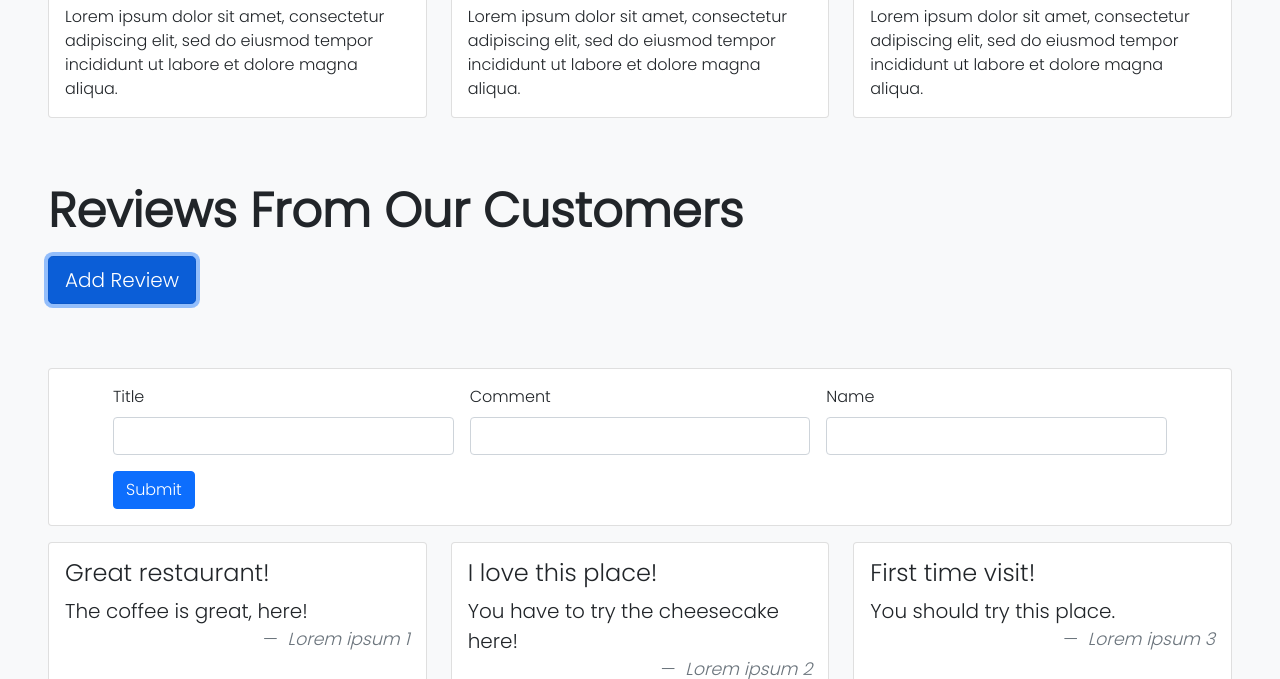
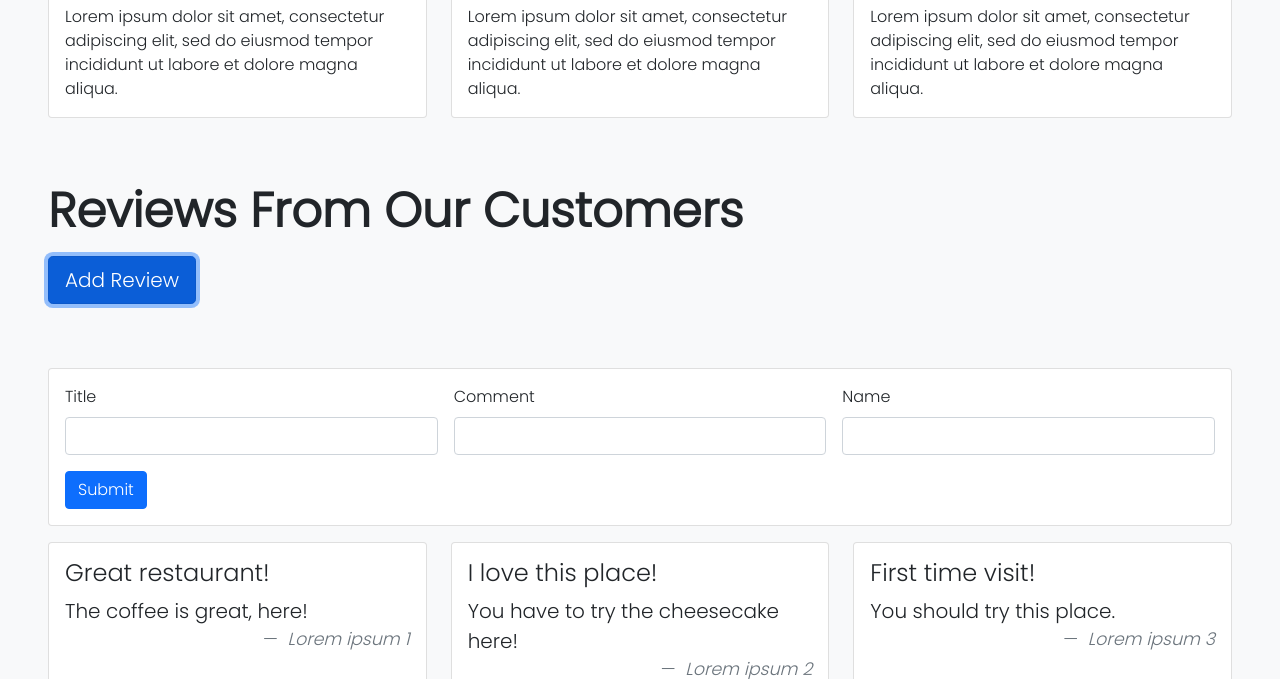
Before and after one commit to dan-koller/bootstrap-cafe, a plain HTML site: page index.html in a window 1280 px wide. Both pictures are taken after a click on the button "Add Review". Shown: the part 2790-3469 px from the top of the page. Drawn offline with nearby package versions, Linux system fonts and the light colour scheme.

Commit message:
Fixed review form padding

```diff
--- a/index.html
+++ b/index.html
@@ -118,7 +118,7 @@
                 </div>
                 <div id="products" class="container-fluid bg-light p-0">
                     <h2 class="display-5 pt-5 px-5 fw-bold">Our Products</h2>
-                    <!--Wrapper-->
+                    <!--Product Wrapper-->
                     <div class="px-5">
                         <!--Row-->
                         <div class="row">
@@ -271,10 +271,10 @@
                     </div>
                     <div id="collapseReview" class="collapse px-5 pt-5">
                         <!--Form Wrapper-->
-                        <div class="card px-5">
+                        <div class="card">
                             <!--Card-->
                             <div class="card-body">
-                                <!--Form-->
+                                <!--Review Form-->
                                 <form id="reviewForm" class="row g-3">
                                     <div class="col-md-4">
                                         <label
@@ -395,12 +395,12 @@
                     </div>
                 </div>
                 <div id="contact" class="container-fluid p-0 bg-light">
-                    <!--Container-->
+                    <!--Contact Container-->
                     <div
                         class="container-fluid d-md-flex justify-content-between p-5"
                     >
                         <h2 class="display-5 w-100 mb-3 fw-bold">Contact Us</h2>
-                        <!--Contact Container-->
+                        <!--Address Container-->
                         <div class="container-fluid ps-0">
                             <p class="fs-5">
                                 <b>Address:</b> 123 Lorem Ipsum, Dolor Sit
@@ -417,7 +417,7 @@
                             </p>
                         </div>
                     </div>
-                    <!--Container-->
+                    <!--Map Container-->
                     <div class="container-fluid p-0 d-md-flex">
                         <div class="ratio ratio-16x9">
                             <iframe
@@ -441,7 +441,7 @@
             </div>
         </main>
         <footer id="footer" class="footer bg-dark">
-            <!--Container-->
+            <!--Footer Container-->
             <div class="container-fluid pt-5 pb-3">
                 <ul class="nav">
                     <li class="nav-item">
@@ -486,7 +486,7 @@
                     </li>
                 </ul>
             </div>
-            <!--Container-->
+            <!--Copyright Container-->
             <div class="container-fluid pb-5 px-4">
                 <span class="text-muted px-1"
                     >&copy;<span id="copyRightYear">2021</span> Bootstrap
```
